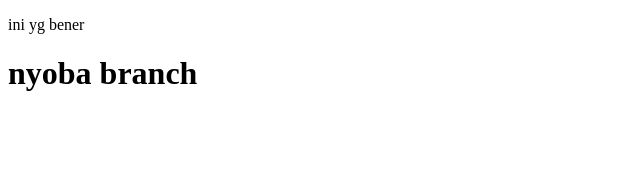
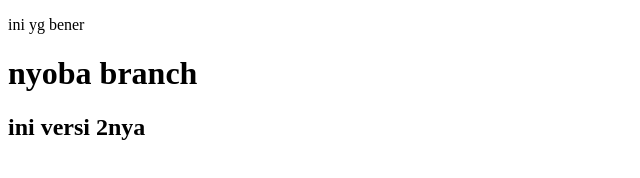
Before and after one commit to BaihaqiCode/belajarGit, a plain HTML site: page index.html in a window 1280 px wide. Shown: the whole page, without its empty margins (0-640 px from the left). Drawn offline with Linux system fonts and the light colour scheme.

Commit message:
tambahan

```diff
--- a/index.html
+++ b/index.html
@@ -8,5 +8,6 @@
 <body>
     <p>ini yg bener</p>
     <h1>nyoba branch</h1>
+    <h2>ini versi 2nya</h2>
 </body>
 </html>
```
